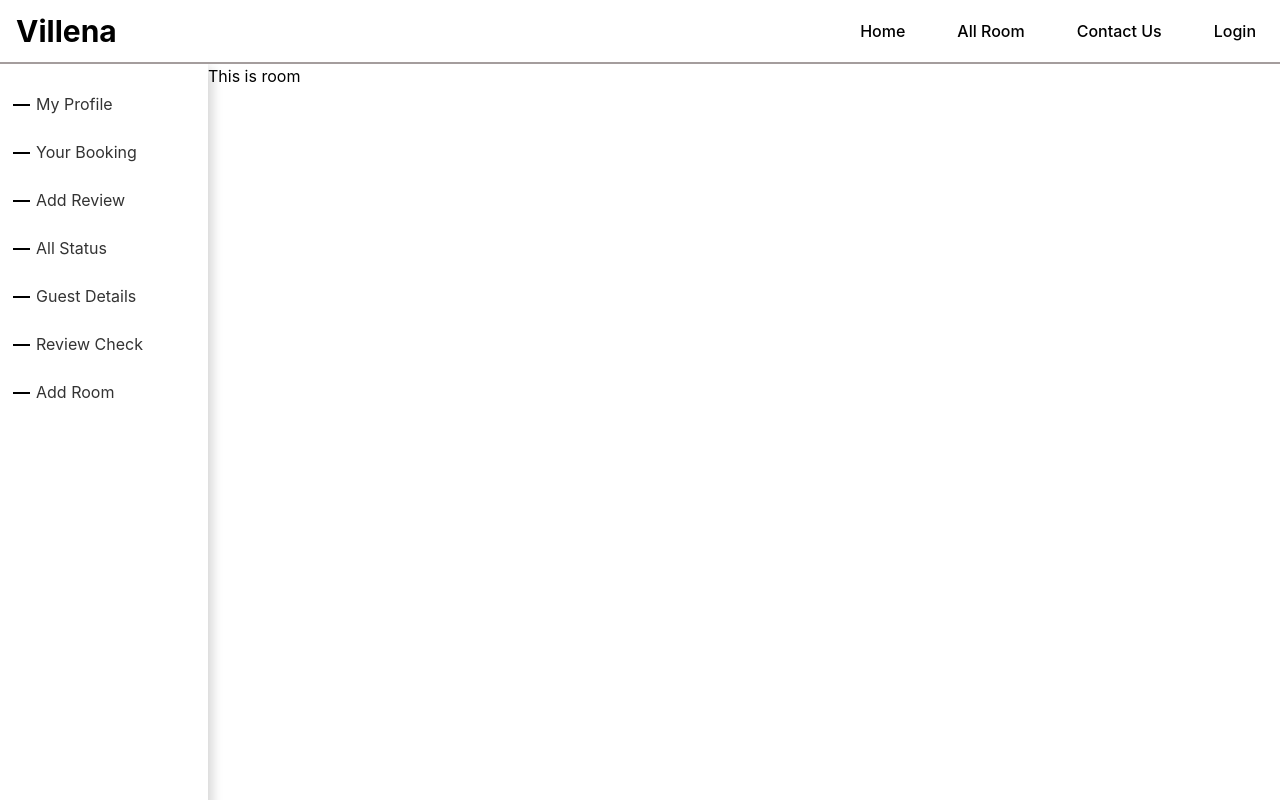
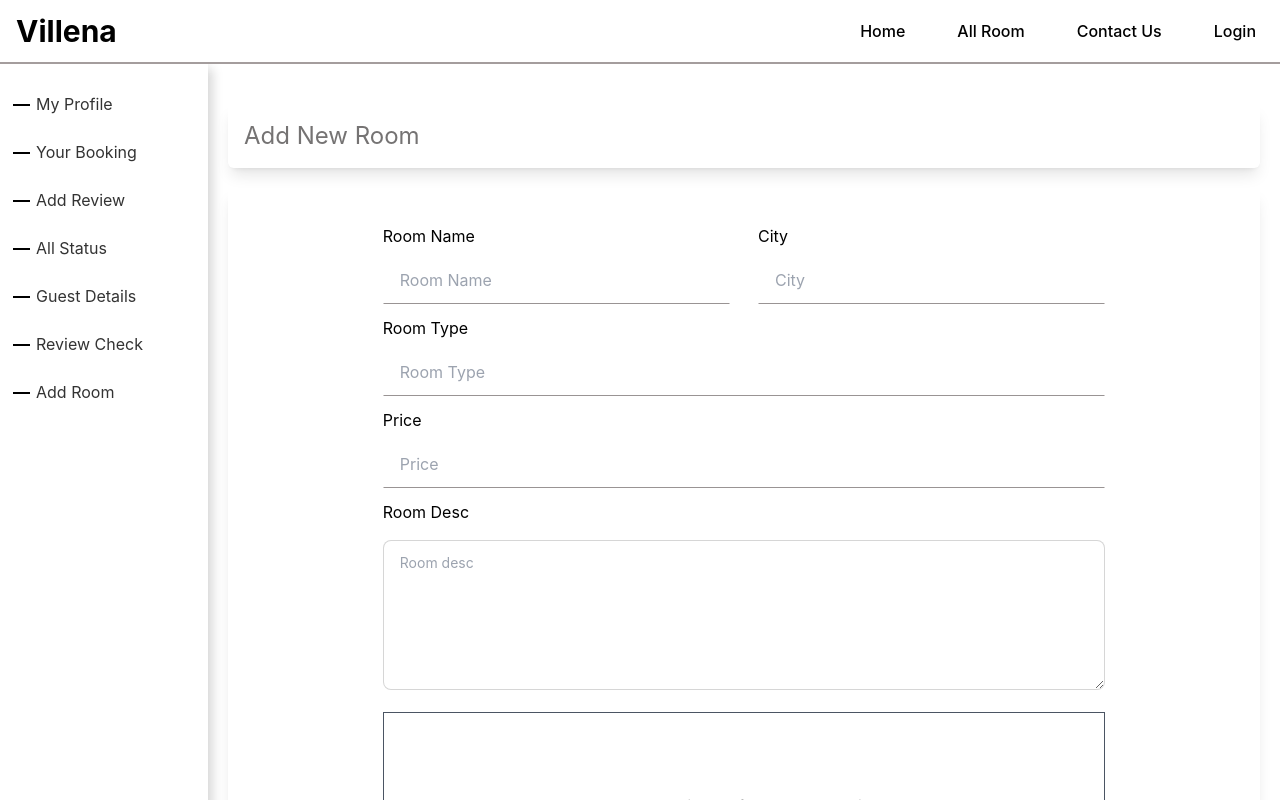
Before and after one commit to MdIbrahimKholil7/booking-hotel-app, a React (Create React App) app: page /dashboard/addRoom in a window 1280 px wide. Built offline with nearby package versions, Linux system fonts and the light colour scheme; no server answers.

Commit message:
room api and design complete

```diff
--- a/package.json
+++ b/package.json
@@ -16,6 +16,7 @@
     "react": "^18.1.0",
     "react-date-range": "^1.4.0",
     "react-dom": "^18.1.0",
+    "react-dropzone": "^14.2.2",
     "react-firebase-hooks": "^5.0.3",
     "react-hook-form": "^7.33.1",
     "react-icons": "^4.4.0",
--- a/src/components/Dashboard/AddRoom.js
+++ b/src/components/Dashboard/AddRoom.js
@@ -1,9 +1,131 @@
-import React from 'react';
+import React, { useState } from 'react';
+import { useDropzone } from 'react-dropzone';
+import axios from 'axios'
+const AddRoom = () => {
+    const [image, setImage] = useState([])
+    const [imgUrl, setImgUrl] = useState('')
 
-const AddRoom = () => {
+    const { getRootProps, getInputProps, isDragActive } = useDropzone({
+        accept: 'image/*',
+        onDrop: (acceptedFile) => {
+
+            setImage(
+                acceptedFile.map(upFile => Object.assign(upFile, {
+                    preview: URL.createObjectURL(upFile)
+                }))
+            )
+        }
+    })
+
+    const handleSubmit = async (e) => {
+        e.preventDefault()
+        const roomName = e.target.name.value
+        const city = e.target.city.value
+        const roomType = e.target.roomType.value
+        const price = e.target.price.value
+        const desc = e.target.desc.value
+
+        const uploadImage = image[0]
+        const url = `https://api.imgbb.com/1/upload?key=b0218fca63a2d42f3b150732dddf9450`
+        const formData = new FormData()
+        formData.append('image', uploadImage)
+        try {
+            fetch(url, {
+                method: 'POST',
+                body: formData
+            })
+                .then(res => res.json())
+                .then(data => {
+                    setImgUrl(data.data.display_url)
+
+
+                })
+        }
+        catch (error) {
+            console.log(error)
+        }
+
+        const room = {
+            city,
+            roomType,
+            price,
+            desc,
+            img: imgUrl
+        }
+
+        // if (!roomName || !city || !roomType || !price || !desc) return
+        const { data: details } = await axios.post('http://localhost:5000/getRoom/post-room', { room })
+        console.log(details)
+        /* const {data}=await axios.post('http://localhost:5000/getRoom/post-room')
+        console.log(data) */
+    }
+
     return (
-        <div>
-            <h1>This is room</h1>
+        <div className='px-5 my-10'>
+            <div className='shadow-lg rounded-md mb-5 p-4'>
+                <h1 className='text-2xl text-[#757373]'>Add New Room</h1>
+            </div>
+            <div className='mt-5 shadow-lg py-9 rounded-md'>
+                <form
+                    onSubmit={handleSubmit}
+                    className='w-[70%] mx-auto '
+
+                >
+                    <div>
+                        <div className='flex flex-col md:flex-row md:gap-7 gap-2'>
+                            <div className='w-full'>
+                                <label htmlFor="">Room Name</label>
+                                <input className='block rounded-none edit-input input w-full mt-2' type="text" name='name' placeholder='Room Name' />
+                            </div>
+                            <div className='w-full'>
+                                <label htmlFor="">City</label>
+                                <input className='block rounded-none input edit-input w-full mt-2' type="text" name='city' placeholder='City' />
+                            </div>
+                        </div>
+                        <div className='mt-3'>
+                            <label>Room Type</label>
+                            <input className='block rounded-none edit-input input w-full mt-2' type="text" name='roomType' placeholder='Room Type' />
+                        </div>
+                        <div className='mt-3'>
+                            <label>Price</label>
+                            <input className='block rounded-none edit-input input w-full mt-2' type="number" name='price' placeholder='Price' />
+
+                        </div>
+                        <div className='mt-3'>
+                            <label>Room Desc</label>
+                            <textarea class="textarea mt-4 min-h-[150px] w-full textarea-bordered" placeholder="Room desc" name='desc'></textarea>
+                        </div>
+                        <div className="form-control border-solid border-[1px] border-gray-600 h-56 mt-4 flex justify-center items-center flex-col">
+                            <div
+                                className=''
+                                {...getRootProps()}>
+                                <input {...getInputProps()} />
+                                {
+                                    isDragActive ?
+                                        <p>Drop the files here ...</p> :
+                                        <p>Drag your image for upload Or Click</p>
+
+                                }
+                                <div className='mt-9'>
+                                    {
+                                        image.map(upFile => {
+
+                                            return (
+                                                <img className='w-[100px] mx-auto' src={upFile.preview} alt="" />
+                                            )
+                                        })
+                                    }
+                                </div>
+                            </div>
+                        </div>
+                        <div>
+                            <input className='btn btn-primary input block rounded-none mt-7 mx-auto' type="submit" value='Submit' />
+                        </div>
+                    </div>
+                </form>
+
+
+            </div>
         </div>
     );
 };
--- a/src/components/Dashboard/ReviewCheckCard.js
+++ b/src/components/Dashboard/ReviewCheckCard.js
@@ -47,7 +47,7 @@ const ReviewCheckCard = ({ review, refetch, setOpenModal }) => {
                             </svg></span></label>
                         </div>
                     </div>
-                    <div>
+                    <div className='mt-5 md:mt-0'>
                         <p className='text-center text-[18px] font-bold mb-1'>{rating}</p>
                         <div className='flex gap-1'>
                             {
```
Also changed, not shown: 1 other file (tests, documents, lock files or other folders).
